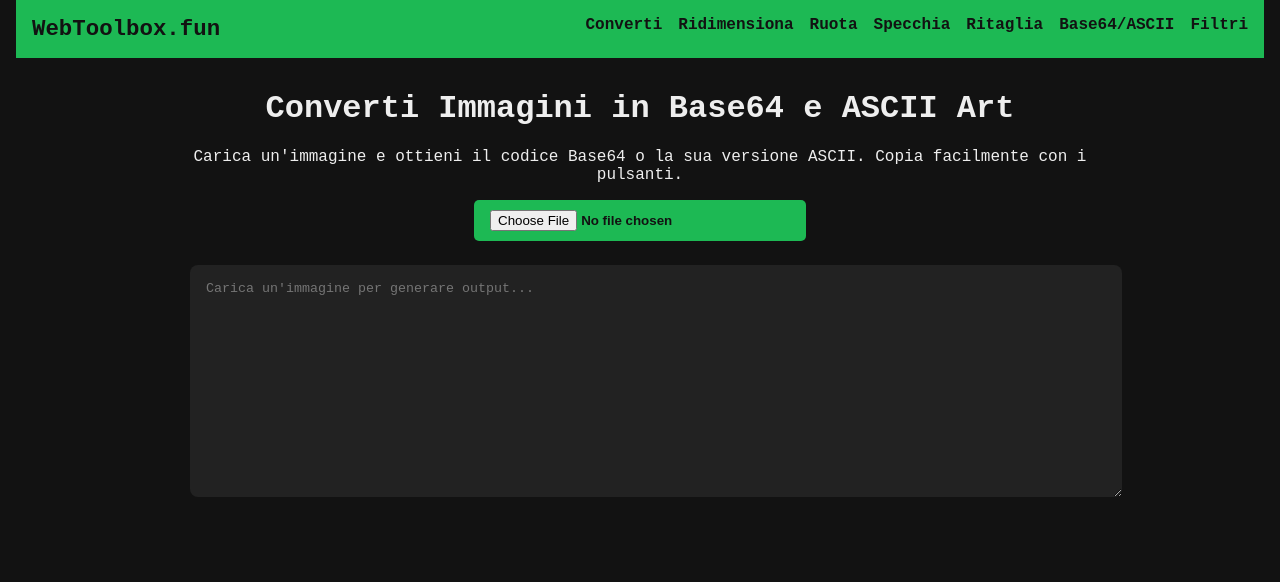
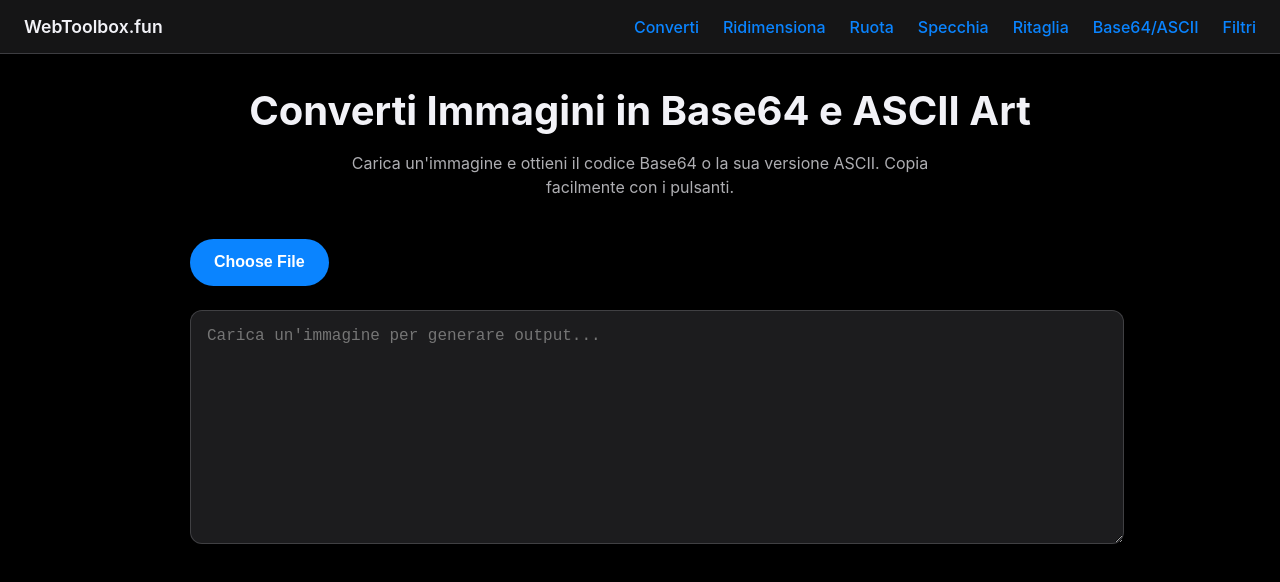
Before and after one commit to SgomberoCatanese/webtoolbox, a plain HTML site: page base64.html in a window 1280 px wide. Drawn offline with Linux system fonts and the light colour scheme.

Commit message:
Update base64.html

```diff
--- a/base64.html
+++ b/base64.html
@@ -6,95 +6,179 @@
 <title>Convertitore Immagini Base64 e ASCII – WebToolbox.fun</title>
 <meta name="description" content="Converti immagini in Base64 o ASCII art online. Carica la tua immagine, copia il codice Base64 o la versione ASCII facilmente." />
 <style>
+  /*
+    Stile CSS aggiornato con estetica iOS
+    - Palette Dark Mode
+    - Font di sistema Apple
+    - Componenti UI moderni e puliti
+  */
+
+  /* Reset e Stili Globali */
   body {
-    background: #121212;
-    color: #eee;
-    font-family: monospace, monospace;
+    background: #000000; /* Sfondo nero puro per un contrasto elevato */
+    color: #F2F2F7; /* Testo primario off-white di iOS */
+    /* Font di sistema per un aspetto nativo su ogni piattaforma */
+    font-family: -apple-system, BlinkMacSystemFont, "Segoe UI", Roboto, Helvetica, Arial, sans-serif;
     margin: 0;
-    padding: 0 1rem;
+    padding: 0;
   }
+
+  /* Navigazione Superiore */
   nav {
-    background: #1db954;
-    padding: 1rem;
+    /* Effetto vetro/traslucido tipico di iOS */
+    background: rgba(28, 28, 30, 0.75);
+    backdrop-filter: blur(20px) saturate(180%);
+    -webkit-backdrop-filter: blur(20px) saturate(180%);
+    border-bottom: 0.5px solid rgba(84, 84, 88, 0.65); /* Separatore sottile */
+
+    padding: 1rem 1.5rem;
     display: flex;
     justify-content: space-between;
+    align-items: center;
     flex-wrap: wrap;
+    position: sticky;
+    top: 0;
+    z-index: 10;
   }
+
   nav .logo {
-    font-weight: bold;
-    font-size: 1.4rem;
-    color: #121212;
+    font-weight: 600; /* Semibold */
+    font-size: 1.1rem;
+    color: #F2F2F7; /* Colore testo primario */
   }
+
   nav ul {
     list-style: none;
     display: flex;
-    gap: 1rem;
+    gap: 1.5rem;
     flex-wrap: wrap;
     margin: 0;
     padding: 0;
   }
+
   nav a {
     text-decoration: none;
-    color: #121212;
-    font-weight: bold;
+    color: #0A84FF; /* Blu standard di iOS per elementi interattivi */
+    font-weight: 500;
+    transition: opacity 0.2s ease-in-out;
   }
+
+  nav a:hover {
+    opacity: 0.7;
+  }
+
+  /* Contenuto Principale */
   main {
     max-width: 900px;
     margin: 2rem auto;
-    padding-bottom: 4rem;
+    padding: 0 1.5rem 4rem 1.5rem;
   }
-  h1, p {
+
+  h1 {
+    font-size: 2.5rem;
+    font-weight: 700;
     text-align: center;
+    margin-bottom: 0.5rem;
   }
-  input[type=file], button {
-    padding: 0.6rem 1rem;
-    border-radius: 5px;
-    border: none;
-    background: #1db954;
-    color: #121212;
-    font-weight: bold;
-    cursor: pointer;
-    margin: 0.5rem 0;
-    display: block;
-    width: 100%;
-    max-width: 300px;
+
+  p {
+    text-align: center;
+    color: #AEAEB2; /* Colore testo secondario di iOS */
+    margin-bottom: 2.5rem;
+    max-width: 600px;
     margin-left: auto;
     margin-right: auto;
+    line-height: 1.5;
   }
+
+  /* Stile per i pulsanti */
+  button, input[type=file]::file-selector-button {
+    padding: 0.9rem 1.5rem;
+    border-radius: 50px; /* Stile a "pillola" */
+    border: none;
+    background: #0A84FF;
+    color: #FFFFFF;
+    font-family: inherit;
+    font-weight: 600;
+    font-size: 1rem;
+    cursor: pointer;
+    transition: all 0.2s ease-in-out;
+  }
+
+  button:hover, input[type=file]::file-selector-button:hover {
+    transform: scale(1.05);
+    filter: brightness(1.1);
+  }
+
+  /* Nascondiamo l'input file di default per stilizzare solo il suo pulsante */
+  input[type=file] {
+    color: transparent;
+  }
+
+  /* Area di testo */
   textarea {
     width: 100%;
     max-width: 900px;
     height: 200px;
-    background: #222;
-    color: #eee;
-    border-radius: 8px;
-    border: none;
-    margin-top: 1rem;
+    background: #1C1C1E; /* Colore delle card/widget di iOS */
+    color: #F2F2F7;
+    border-radius: 12px;
+    border: 1px solid rgba(84, 84, 88, 0.65); /* Bordo sottile per definizione */
+    margin-top: 1.5rem;
+    /* Manteniamo il font monospace per coerenza con il contenuto (codice/arte) */
     font-family: monospace, monospace;
+    font-size: 1rem;
     padding: 1rem;
     resize: vertical;
   }
+
+  textarea:focus {
+    outline: none;
+    border-color: #0A84FF;
+    box-shadow: 0 0 0 3px rgba(10, 132, 255, 0.3);
+  }
+
+  /* Contenitore per pulsanti */
   .btn-group {
     display: flex;
     justify-content: center;
     gap: 1rem;
     flex-wrap: wrap;
-    margin-top: 1rem;
+    margin-top: 1.5rem;
+    align-items: center;
   }
+
   .hidden {
     display: none;
   }
+
+  /* Box per l'ASCII Art, stile "Widget" */
   #asciiArt {
+    background-color: #1C1C1E;
+    padding: 1.5rem;
+    border-radius: 20px;
+    margin-top: 2rem;
     white-space: pre;
+    text-align: center;
+    overflow-x: auto; /* Aggiunto per gestire arte molto larga */
     font-size: 7px;
     line-height: 7px;
     letter-spacing: 1px;
   }
+
+  /* Stili responsivi */
   @media (max-width: 600px) {
+    h1 { font-size: 2rem; }
     textarea { height: 150px; }
-    #asciiArt { font-size: 5px; line-height: 5px; letter-spacing: 0.5px; }
+    #asciiArt {
+        font-size: 5px;
+        line-height: 5px;
+        letter-spacing: 0.5px;
+        padding: 1rem;
+    }
   }
 </style>
+
 </head>
 <body>
 <nav>
```
